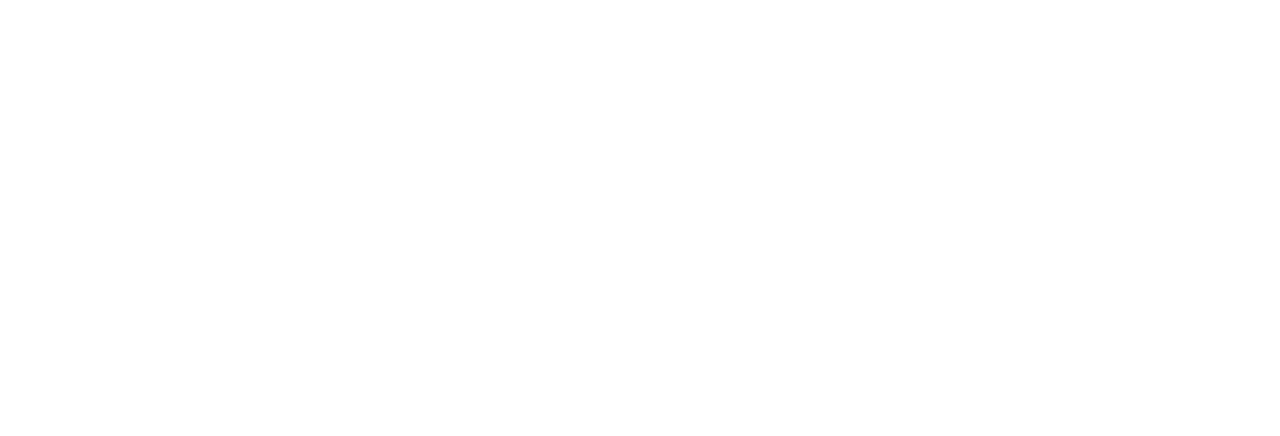
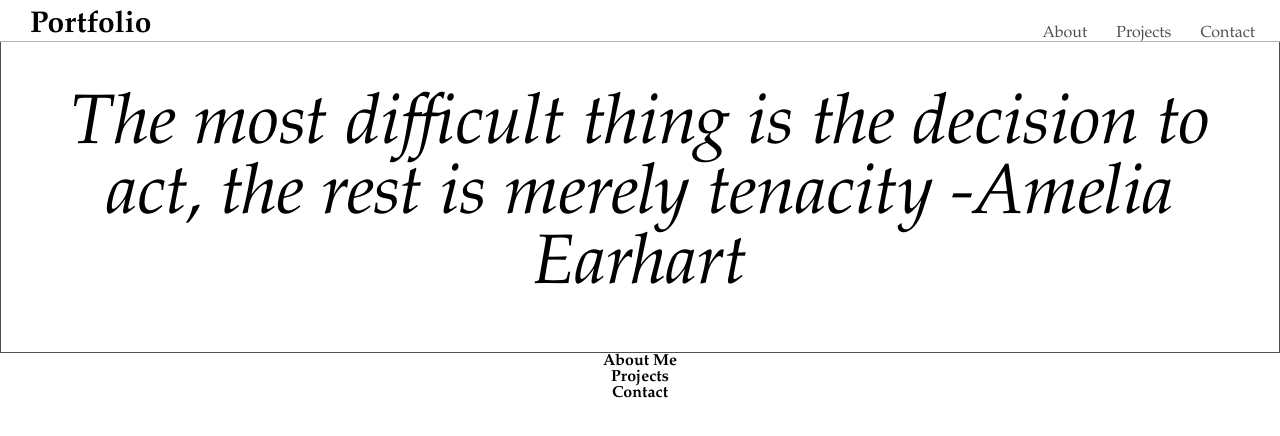
Before and after one commit to noe-bee/my-portfolio, a plain HTML site: page index.html in a window 1280 px wide. Drawn offline with Linux system fonts and the light colour scheme.

Commit message:
updated rough draft of project

```diff
--- a/assets/style.css
+++ b/assets/style.css
@@ -0,0 +1,48 @@
+/*CSS variables*/
+:root {
+    --light-grey: #b4b4b4;
+    --dark-grey: #515151;
+    --salmon: #f5c8dc;
+
+}
+/* element selectors */
+body {
+    font-family: Perpetua,Baskerville,Big Caslon,Palatino Linotype,Palatino,URW Palladio L,Nimbus Roman No9 L,serif;
+}
+
+header{
+    outline: 1px solid var(--light-grey);
+}
+
+nav ul{
+    padding-top: 25px;
+    text-align: right;
+}
+
+nav li {
+    display: inline;
+    font-size: 16px;
+    margin-right: 25px;
+    color:var(--dark-grey)
+
+}
+
+nav h1{
+    position:fixed;
+    margin-left: 30px;
+    margin-top: 10px;
+    font-size: 30px;
+    color: black;
+}
+h2 {
+    text-align: center;
+}
+
+/* id selectors */
+#quote {
+    border: 1px solid var(--dark-grey);
+    font-size: 70px;
+    font-style: italic;
+    text-align: center;
+    padding: 50px;
+}
--- a/index.html
+++ b/index.html
@@ -7,7 +7,57 @@
     <link rel="stylesheet" href="./assets/style.css"/>
     <title>My Portfolio</title>
 </head>
+
 <body>
+    <header>
+      <nav>
+        <h1>Portfolio</h1>
+          <ul>
+            <li>About</li>
+            <li>Projects</li>
+            <li>Contact</li>
+          </ul>
+      </nav>
+    </header>
+
+<main>
+    <!-- Quote Section -->
+    <section id="quote">
+      <p>The most difficult thing is the decision to act, the rest is merely tenacity -Amelia Earhart</p>
+    </section>
+    <!-- About Section -->
+    <section id="About">
+      <h2>About Me</h2>
+    </section>
+    <!-- Projects Section-->
+    <section class="cards-container">
+      <h2>Projects</h2>
+      <div class="card">
+        <h3 class="card header"></h3>
+
+      </div>
+    <!-- Contact Section -->
+    </section id="Contact">
+
+    <section>
+      <h2>Contact</h2>
+    </section>
+
+
+
+
+
+
+
+
+
+
+
+
+
+
+
+</main>
 
 </body>
 </html>
```
Also changed, not shown: images/pink-dots.png (added), 3 other files.
